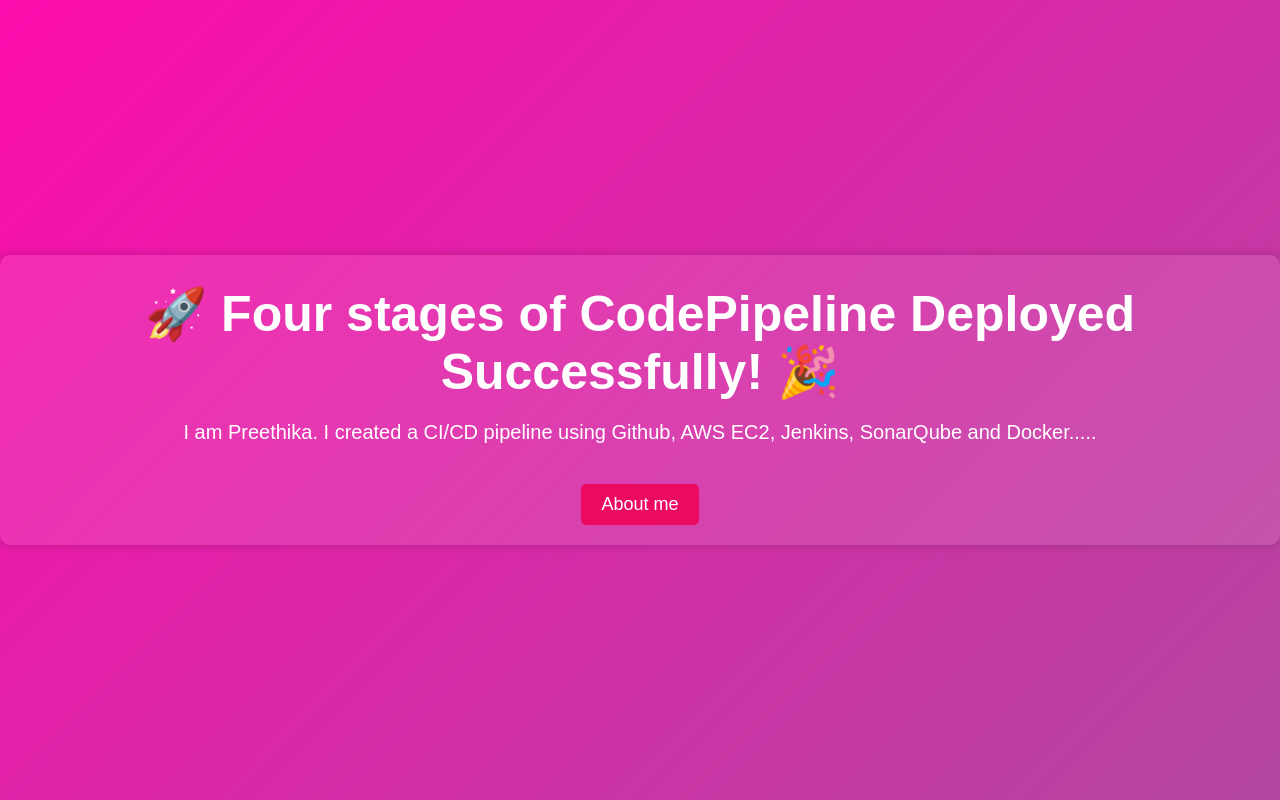
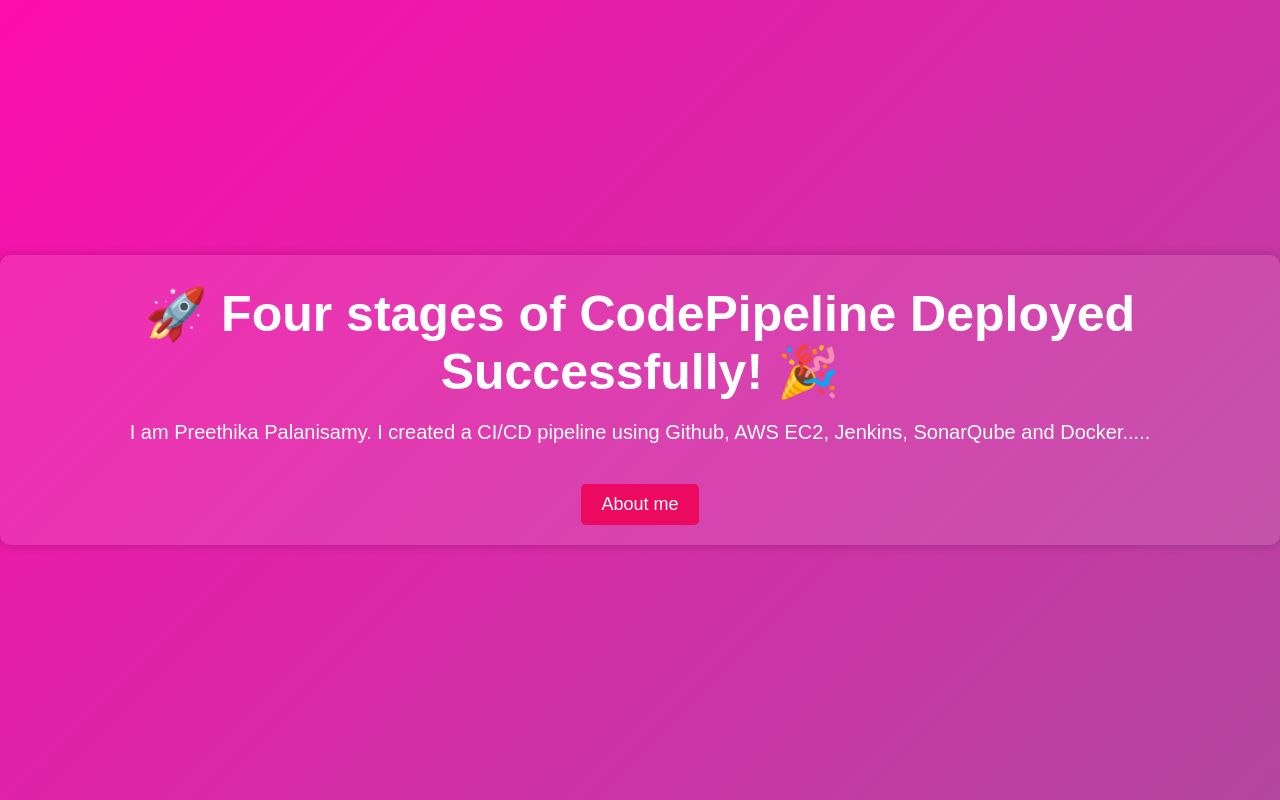
Before and after one commit to Preethika1223/Four-Stages-of-codepipeline, a plain HTML site: page index.html in a window 1280 px wide. Drawn offline with Linux system fonts and the light colour scheme.

Commit message:
Update index.html

```diff
--- a/index.html
+++ b/index.html
@@ -50,7 +50,7 @@
 <body>
     <div class="container">
         <h1>🚀 Four stages of CodePipeline Deployed Successfully! 🎉</h1>
-        <p>I am Preethika. I created a CI/CD pipeline using Github, AWS EC2, Jenkins, SonarQube and Docker.....</p>
+        <p>I am Preethika Palanisamy. I created a CI/CD pipeline using Github, AWS EC2, Jenkins, SonarQube and Docker.....</p>
         <a href=" https://preethika1223.github.io/Portfolio/" class="button" target="_blank">About me</a>
     </div>
 </body>
```
